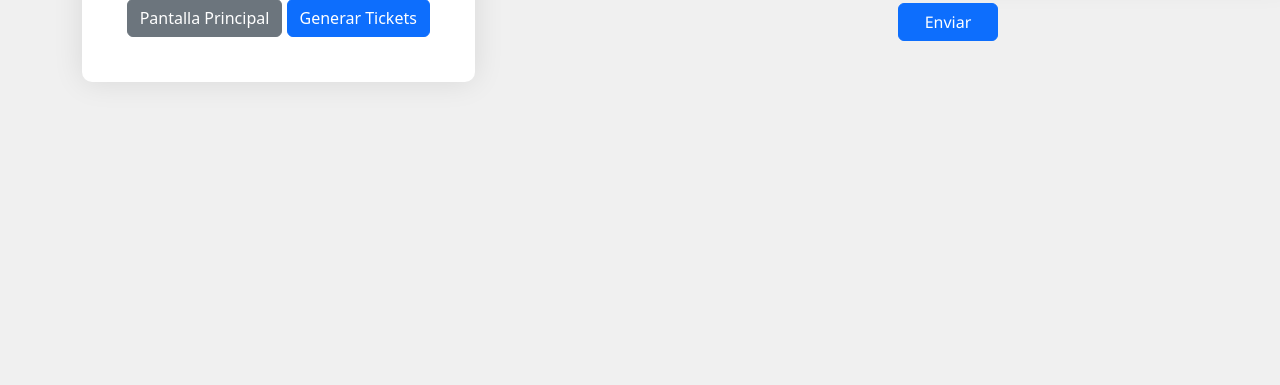
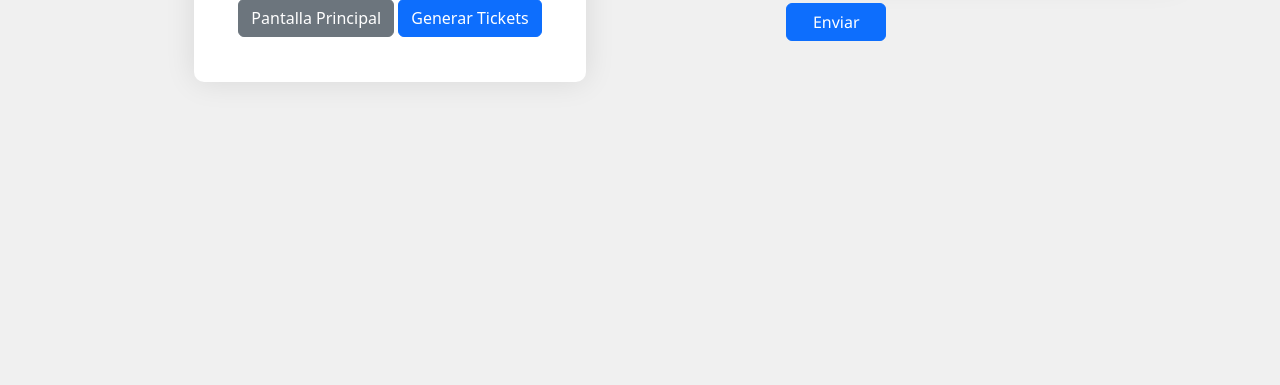
Before and after one commit to john-mejia-452342/sockets, a website: page public/index.html in a window 1280 px wide. Shown: the part 415-800 px from the top of the page. Drawn offline with nearby package versions, Linux system fonts and the light colour scheme; no server answers.

Commit message:
styles completos:)

```diff
--- a/public/index.html
+++ b/public/index.html
@@ -48,8 +48,8 @@
         text-align: center;
         height: 100vh;
         width: 100%;
-        justify-content: space-between;
-    }
+        gap: 200px;
+        }
 
     .container-citas{
         background-color: #ffffff;
```
